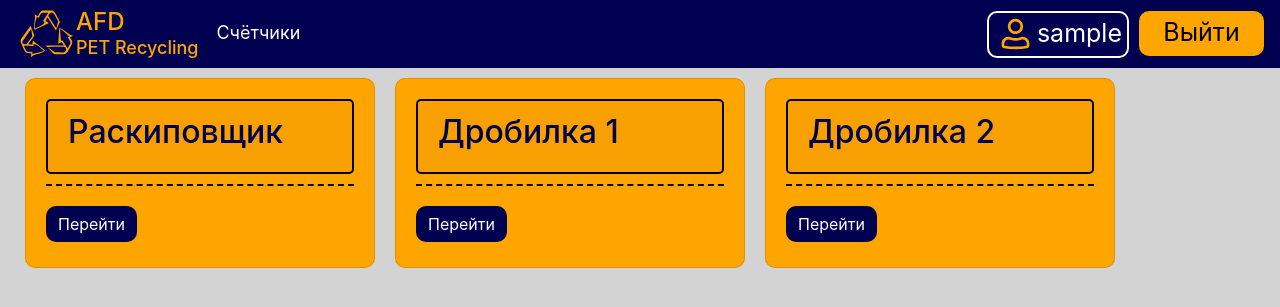
After one commit to razumenco/WPMS, a Django app: page /production in a window 1280 px wide. The commit adds this page. Shown: the top 307 px of the page. Run offline with Django 4.2, Linux system fonts and the light colour scheme; a user stored in the database is signed in; tables that the repository leaves empty hold one stand-in row (values such as "Sample post"); some libraries are stand-ins or nearby versions.

Commit message:
Исправления

```diff
--- a/wpms_main/management/models.py
+++ b/wpms_main/management/models.py
@@ -6,6 +6,7 @@ class Organization(models.Model):
     type = models.CharField(max_length=20, null=True)
     name = models.CharField(max_length=50, null=True)
     address = models.TextField(null=True)
+    is_default = models.BooleanField(null=True)
     is_contragent = models.BooleanField(null=True)
 
     def __str__(self):
--- /dev/null
+++ b/wpms_main/management/templates/management/production.html
@@ -0,0 +1,44 @@
+{% extends "base.html" %}
+
+{% block navlist %}
+    <li id="nav-forms" class="nav-item active">
+        <a class="nav-link" href="production">Счётчики</a>
+    </li>
+{% endblock %}
+
+{% block content %}
+    <div class="container-fluid flexbox">
+        <div class="card form-card">
+            <div class="card-body flexbox-col">
+                <div class="card-header">
+                    <h2>Раскиповщик</h2>
+                </div>
+                <p style="margin-bottom: 20px; border-bottom: 2px dashed rgb(0, 0, 80);"></p>
+                <div class="fill-height"></div>
+                <a href="http://31.133.203.75:8000" class="btn btn-primary" style="margin-bottom: 5px;">Перейти</a>
+            </div>
+        </div>
+
+        <div class="card form-card">
+            <div class="card-body flexbox-col">
+                <div class="card-header">
+                    <h2>Дробилка 1</h2>
+                </div>
+                <p style="margin-bottom: 20px; border-bottom: 2px dashed rgb(0, 0, 80);"></p>
+                <div class="fill-height"></div>
+                <a href="http://31.133.203.75:8100" class="btn btn-primary" style="margin-bottom: 5px;">Перейти</a>
+            </div>
+        </div>
+
+        <div class="card form-card">
+            <div class="card-body flexbox-col">
+                <div class="card-header">
+                    <h2>Дробилка 2</h2>
+                </div>
+                <p style="margin-bottom: 20px; border-bottom: 2px dashed rgb(0, 0, 80);"></p>
+                <div class="fill-height"></div>
+                <a href="http://31.133.203.75:8200" class="btn btn-primary" style="margin-bottom: 5px;">Перейти</a>
+            </div>
+        </div>
+    </div>
+{% endblock %}
--- a/wpms_main/management/urls.py
+++ b/wpms_main/management/urls.py
@@ -4,6 +4,7 @@ from . import views
 
 urlpatterns = [
     path('', views.index, name="index"),
+    path('production', views.production, name="production"),
     path('store', views.store, name="store"),
     path('handbook', views.handbook, name='handbook'),
     path('archive', views.archive, name='archive'),
--- a/wpms_main/management/views.py
+++ b/wpms_main/management/views.py
@@ -1,3 +1,4 @@
+import math
 import os
 
 import openpyxl
@@ -16,7 +17,14 @@ def index(request):
     if not request.user.is_authenticated:
         return redirect("/login")
     template = loader.get_template("management/index.html")
-    context = {}
+    context = {"user": Users.objects.filter(username=request.user.username).get()}
+    return HttpResponse(template.render(context, request))
+
+def production(request):
+    if not request.user.is_authenticated:
+        return redirect("/login")
+    template = loader.get_template("management/production.html")
+    context = {"user": Users.objects.filter(username=request.user.username).get()}
     return HttpResponse(template.render(context, request))
 
 def store(request):
@@ -102,7 +110,7 @@ def store(request):
             doc["link"] = f"/penalspecification/{sp.id}/weight"
             doc["action_text"] = "Указать веса б/б"
             doc["link2"] = f"/penalspecification/{sp.id}/count"
-            doc["action2_text"] = "Указать количество уп."
+            doc["action2_text"] = "Указать количество б/б"
             doc["status_class"] = "not-done"
             doc["status_text"] = "Взвешивание пенала"
         if sp.status == "carweight":
@@ -369,7 +377,7 @@ def generate_transfer_xls(tmplt_path, res_path, penal_data, transfer_data):
         pg.append([penal[0], "", "", "", penal[1], penal[2], penal[3]])
     pg.append(["№ смены", "Дата", "время", "№ пенала", "Вес выданной бутылки", "Кол-во кип", "ФИО ответственных"])
     for transfer in transfer_data:
-        pg.append([transfer[0], transfer[1], transfer[2], transfer[3], transfer[4], transfer[5], transfer[6]])
+        pg.append([transfer[0], transfer[1], transfer[2], transfer[3], transfer[4], transfer[5]])
     wb.save(res_path)
 
 def generate_transfer(request, fn):
@@ -397,7 +405,6 @@ def generate_transfer(request, fn):
         t.append(act.act_num)
         t.append(transfer.transfer_weight)
         t.append(transfer.transfer_count)
-        t.append(f"Склад: {transfer.store_executive}, Цех: {transfer.prod_executive}")
         transfer_data.append(t)
     generate_transfer_xls(tmplt_path, res_path, penal_data, transfer_data)
     with open(res_path, "rb") as file:
@@ -441,7 +448,7 @@ def generate_waybill(request, id, fn):
     data["receiver"] = f'{wb.specification.receiver.type}"{wb.specification.receiver.name}" {wb.specification.receiver.address}'
     data["feature"] = str(wb.specification.product_nom)
     data["count"] = len(wb.specification.weight_list)
-    data["weight"] = sum(wb.specification.weight_list)
+    data["weight"] = wb.specification.out_weight - wb.specification.in_weight
     data["driver"] = str(wb.driver)
     data["mark"] = str(wb.car.mark)
     data["reg_num"] = str(wb.car.reg_num)
@@ -491,7 +498,10 @@ def penal_specification_init(request, id):
             return redirect("/store")
         else:
             header = "Ошибка при сохранении"
-    form = PenalSpecificationFormInit()
+    if Organization.objects.filter(is_default=True).first():
+        form = PenalSpecificationFormInit(initial={'sender': Organization.objects.filter(is_default=True).first()})
+    else:
+        form = PenalSpecificationFormInit()
     context = {
         "form": form,
         "url": f"/penalspecification/{id}/init",
@@ -562,12 +572,21 @@ def penal_specification_carweight(request, id):
             spec.status = "done"
             if not spec.weight_list:
                 weight = []
-                bag_weight = (int(spec.out_weight) - int(spec.in_weight)) / spec.kip_count
+                bag_weight = round((int(spec.out_weight) - int(spec.in_weight)) / spec.kip_count)
                 bag_count = spec.kip_count
                 while bag_count > 0:
                     weight.append(bag_weight)
                     bag_count -= 1
                 spec.weight_list = weight
+            else:
+                real_weight = int(spec.out_weight) - int(spec.in_weight)
+                delta = real_weight - sum(spec.weight_list)
+                weight = []
+                if delta > 1:
+                    added_weight = delta / len(spec.weight_list)
+                    for w in spec.weight_list:
+                        weight.append(round(added_weight + w))
+                    spec.weight_list = weight
             spec.save()
             return redirect("/store")
         else:
@@ -663,7 +682,10 @@ def acceptanceactinit(request, id):
             return redirect("/store")
         else:
             header = "Ошибка при сохранении"
-    form = AcceptanceActFormInit()
+    if Organization.objects.filter(is_default=True).first():
+        form = AcceptanceActFormInit(initial={'receiver': Organization.objects.filter(is_default=True).first()})
+    else:
+        form = AcceptanceActFormInit()
     context = {
         "form": form,
         "url": f"/acceptanceact/{id}/init",
@@ -753,7 +775,7 @@ def acceptanceactcarweight(request, id):
             act = form.save(commit=False)
             act.status = "done"
             weight = []
-            kip_weight = (int(act.in_weight) - int(act.out_weight)) / act.kip_count if not act.kip_count2 else (int(act.in_weight) - int(act.out_weight)) / (act.kip_count + act.kip_count2)
+            kip_weight = round((int(act.in_weight) - int(act.out_weight)) / act.kip_count) if not act.kip_count2 else round((int(act.in_weight) - int(act.out_weight)) / (act.kip_count + act.kip_count2))
             kip_count = act.kip_count
             kip_count2 = act.kip_count2
             i = act.penal_count
@@ -831,7 +853,7 @@ def generate_acceptance_act_xls(tmplt_path, res_path, data):
         total -= data["penal_count"]
     pg.append([" ", " ", " ", " "])
     pg.append([" ", " ", " ", " "])
-    pg.append([data["kip_count"], "ИТОГО", " ", sum(data["weights"]), " ", data["platform"]])
+    pg.append([data["kip_count"], "ИТОГО", " ", data["in_weight"] - data["out_weight"], " ", data["platform"]])
     pg.append(["Вес автомобиля на въезде:", data["in_weight"], " ", " "])
     pg.append(["Вес автомобиля на выезде:", data["out_weight"], "ИТОГО", data["in_weight"] - data["out_weight"], " "])
     pg.append([" ", "ПРИНЯЛ", " ", " ", " ", data["receiving_worker"]])
--- a/wpms_main/wpms_main/settings.py
+++ b/wpms_main/wpms_main/settings.py
@@ -110,7 +110,7 @@ AUTH_PASSWORD_VALIDATORS = [
 
 LANGUAGE_CODE = 'ru-RU'
 
-TIME_ZONE = 'UTC'
+TIME_ZONE = 'Europe/Moscow'
 
 USE_I18N = True
 
```
Also changed, not shown: wpms_main/management/forms.py (+5 -4 lines), wpms_main/management/static/scripts/forms.js (+5 -4 lines), wpms_main/management/templates/management/index.html (+14 -0 lines), wpms_main/management/migrations/0014_organization_is_default.py (added), 4 other files.
